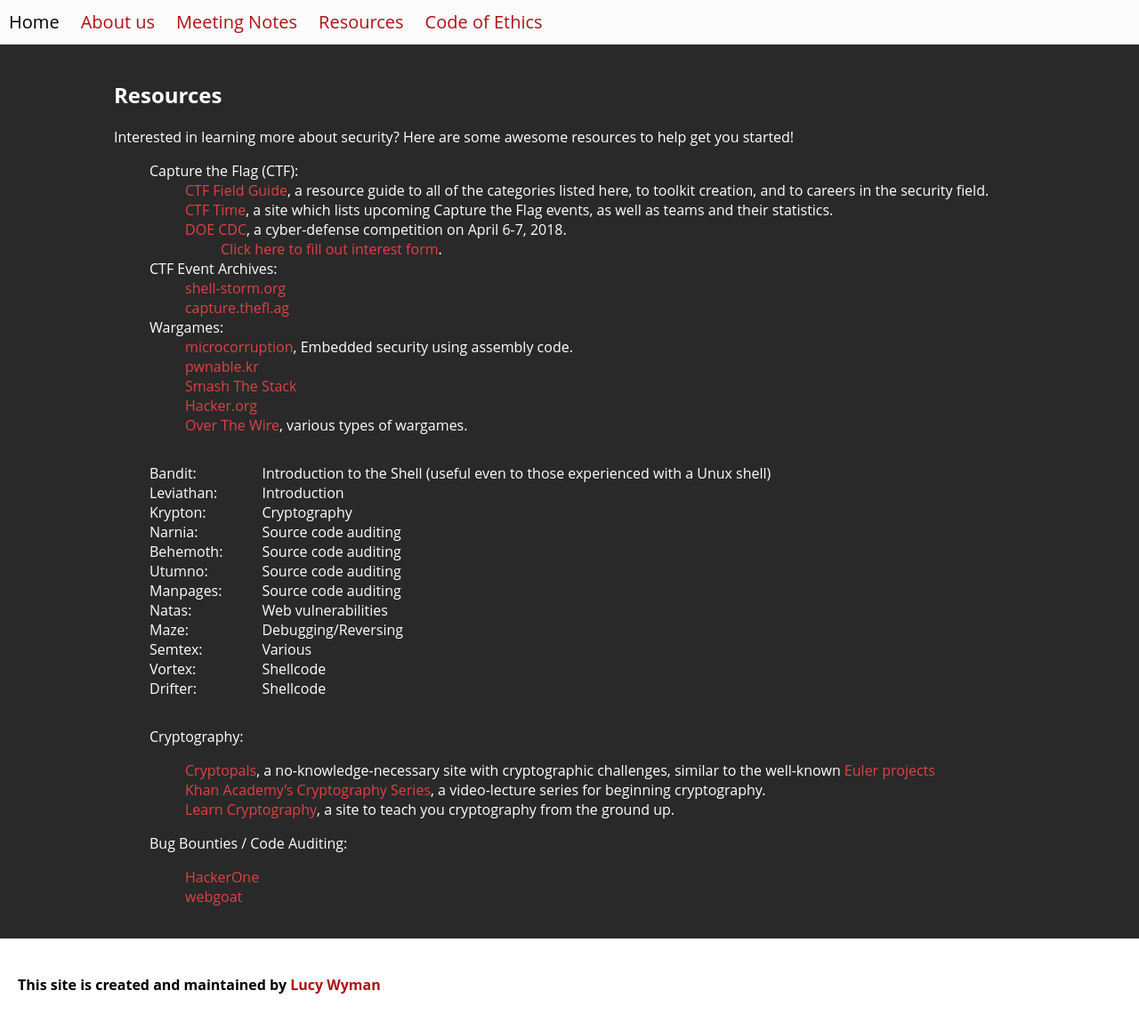
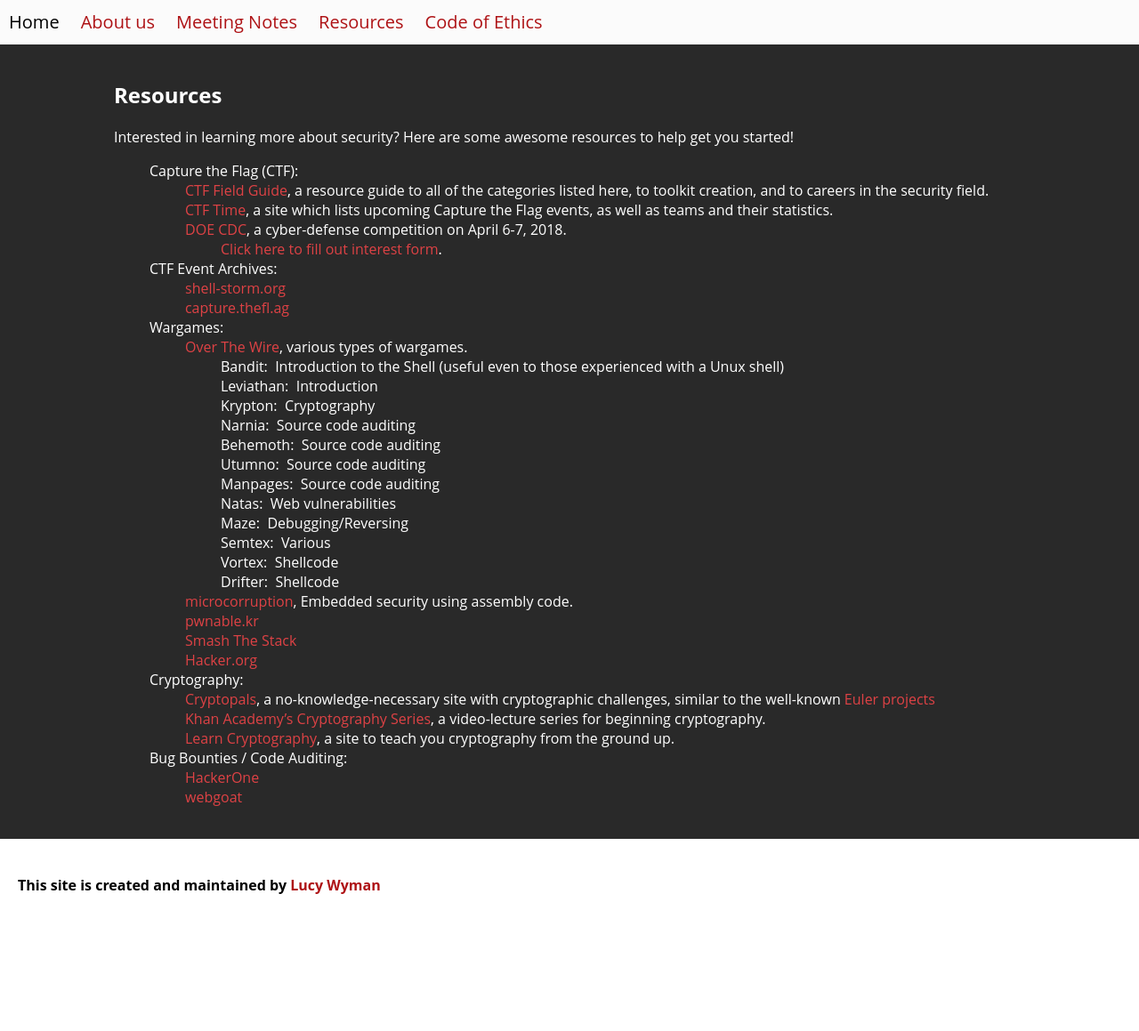
Before and after one commit to osusec/osusec.github.io-archive, a Jekyll site: the page site/resources.html, which Jekyll copies as it is, in a window 1280 px wide. Shown: the whole page at 89% size. Built offline with Jekyll 4.4.1, drawn with Linux system fonts in a browser that asks for light colours; after the commit the page ends 1047 px from its top, so only the background shows below that.

```diff
--- a/site/about/index.html
+++ b/site/about/index.html
@@ -38,7 +38,7 @@
         </div>
 
         <div class='officer'>
-            <img src='/assets/img/pax.png'>
+            <img src='/assets/img/cody.jpg'>
             <div class='text'>
             <h3>Cody Holliday, Vice President</h3>
             <p>Cody is a fourth year CS student with an interest in security. He will be graduating in Spring.</p>
--- a/site/resources.html
+++ b/site/resources.html
@@ -41,59 +41,36 @@
   </li>
   <li>Wargames:
     <ul>
+      <li><a href="http://overthewire.org/wargames/">Over The Wire</a>, various types of wargames.
+        <ul>
+          <li>Bandit:  Introduction to the Shell (useful even to those experienced with a Unux shell)</li>
+          <li>Leviathan:  Introduction</li>
+          <li>Krypton:  Cryptography</li>
+          <li>Narnia:  Source code auditing</li>
+          <li>Behemoth:  Source code auditing</li>
+          <li>Utumno:  Source code auditing</li>
+          <li>Manpages:  Source code auditing</li>
+          <li>Natas:  Web vulnerabilities</li>
+          <li>Maze:  Debugging/Reversing</li>
+          <li>Semtex:  Various</li>
+          <li>Vortex:  Shellcode</li>
+          <li>Drifter:  Shellcode</li>
+        </ul>
+      </li>
       <li><a href="http://microcorruption.com">microcorruption</a>, Embedded security using assembly code.</li>
       <li><a href="http://pwnable.kr/">pwnable.kr</a></li>
       <li><a href="http://smashthestack.org/">Smash The Stack</a></li>
       <li><a href="http://hacker.org">Hacker.org</a></li>
-      <li><a href="http://overthewire.org/wargames/">Over The Wire</a>, various types of wargames.</li>
     </ul>
   </li>
-</ul>
-
-<div id="overthewire_games">
-<!-- The div, ul, and li tags are used here only to align the game descriptions. -->
-<ul class="multicolumn-left">
-<li>Bandit:</li>
-<li>Leviathan:</li>
-<li>Krypton:</li>
-<li>Narnia:</li>
-<li>Behemoth:</li>
-<li>Utumno:</li>
-<li>Manpages:</li>
-<li>Natas:</li>
-<li>Maze:</li>
-<li>Semtex:</li>
-<li>Vortex:</li>
-<li>Drifter:</li>
-</ul>
-<ul class="multicolumn-other">
-<li>Introduction to the Shell (useful even to those experienced with a Unux shell)</li> <!-- Bandit -->
-<li>Introduction</li>         <!-- Leviathan -->
-<li>Cryptography</li>         <!-- Krypton   -->
-<li>Source code auditing</li> <!-- Narnia    -->
-<li>Source code auditing</li> <!-- Behemoth  -->
-<li>Source code auditing</li> <!-- Utumno    -->
-<li>Source code auditing</li> <!-- Manpages  -->
-<li>Web vulnerabilities</li>  <!-- Natas     -->
-<li>Debugging/Reversing</li>  <!-- Maze      -->
-<li>Various</li>              <!-- Semtex    -->
-<li>Shellcode</li>            <!-- Vortex    -->
-<li>Shellcode</li>            <!-- Drifter   -->
-</ul>
-</div>
-
-<ul>
-  <li>
-    <p>Cryptography:</p>
-
+  <li>Cryptography:
     <ul>
       <li><a href="http://cryptopals.com/">Cryptopals</a>, a no-knowledge-necessary site with cryptographic challenges, similar to the well-known <a href="https://projecteuler.net/">Euler projects</a></li>
       <li><a href="https://www.khanacademy.org/computing/computer-science/cryptography">Khan Academy’s Cryptography Series</a>, a video-lecture series for beginning cryptography.</li>
       <li><a href="http://learncryptography.com/">Learn Cryptography</a>, a site to teach you cryptography from the ground up.</li>
     </ul>
   </li>
-  <li>
-    <p>Bug Bounties / Code Auditing:</p>
+  <li>Bug Bounties / Code Auditing:
     <ul>
       <li><a href="https://hackerone.com/internet-bug-bounty">HackerOne</a></li>
       <li><a href="https://code.google.com/p/webgoat/">webgoat</a></li>
```
Also changed, not shown: people/_posts/2018-02-11-cody.md (+1 -1 lines), site/feed.xml (+20 -43 lines), assets/img/cody.jpg (added), site/assets/img/cody.jpg (added).
